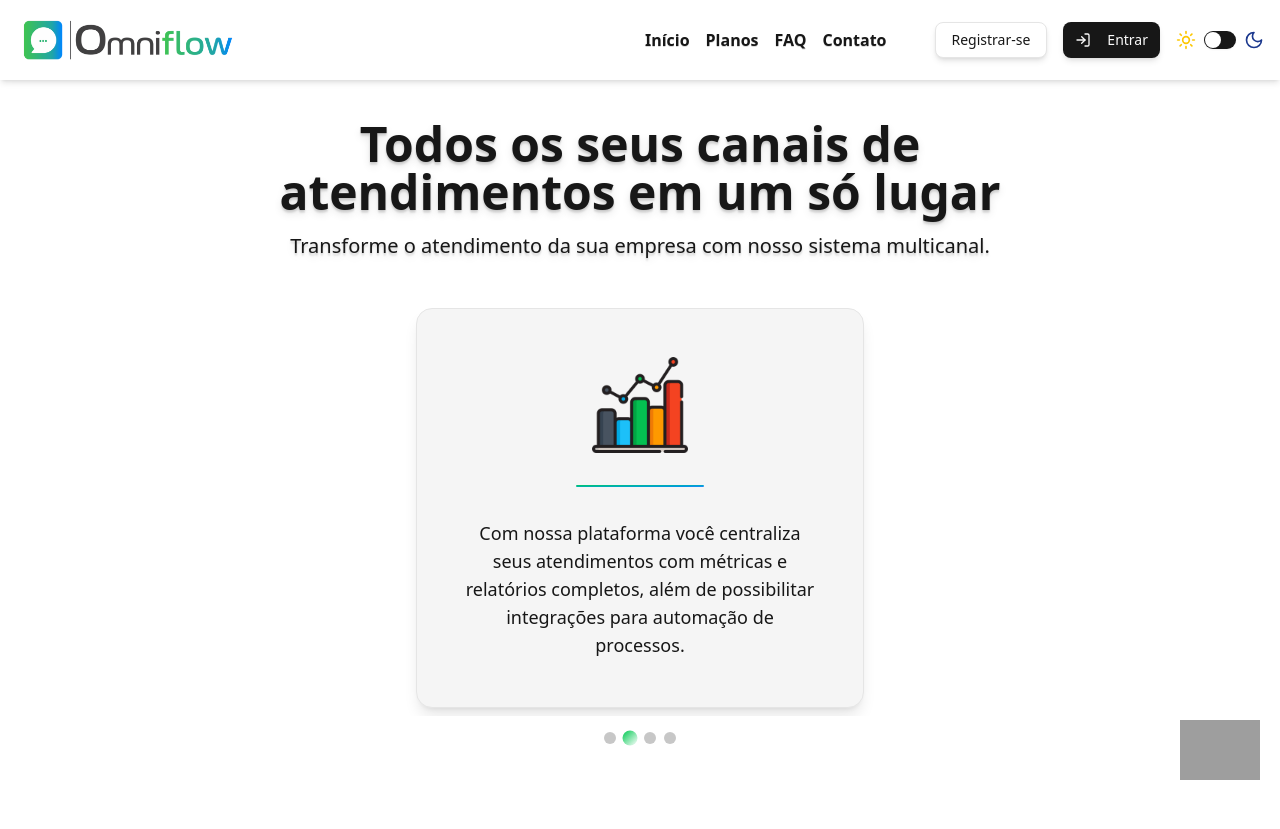
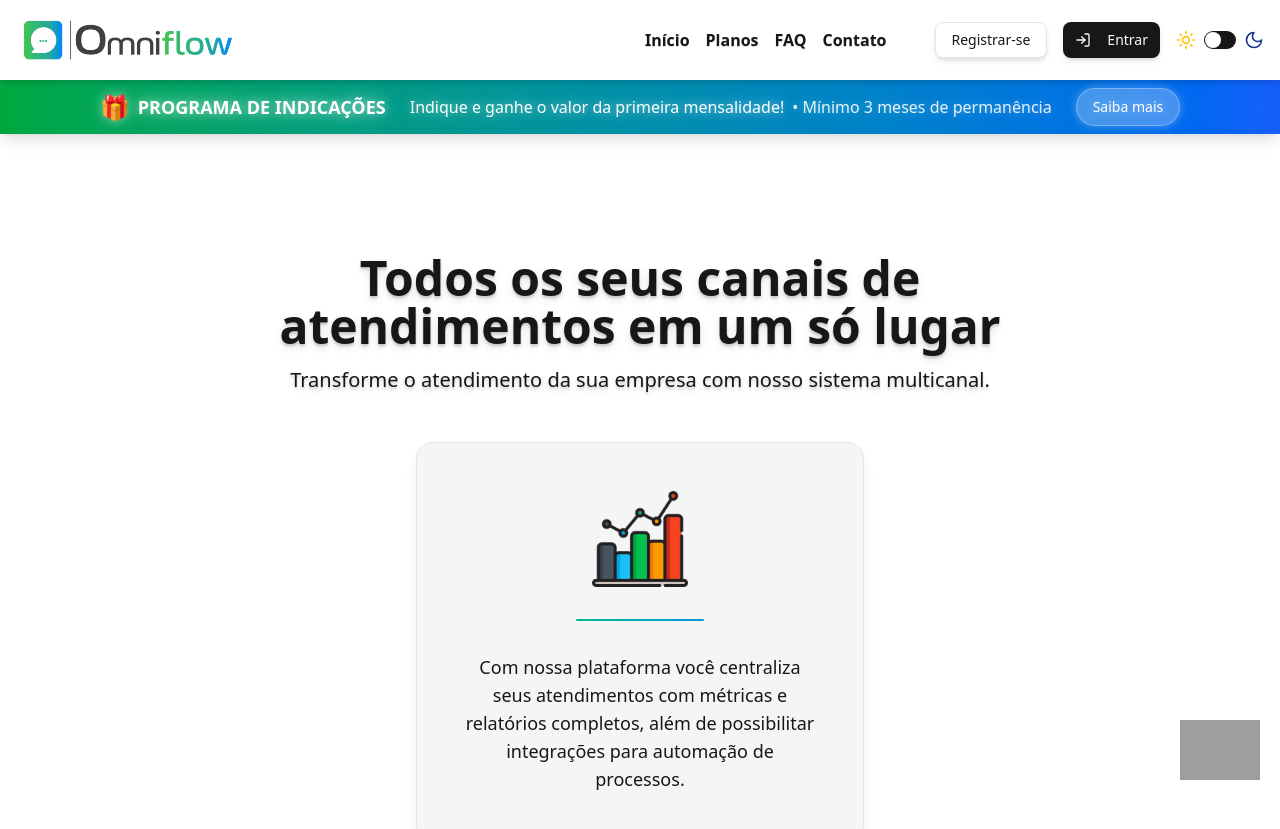
Before and after one commit to paulosantana95/omniflow, a React (Vite) app: page /#/ in a window 1280 px wide. Shown: the top 829 px of the page. Built offline with nearby package versions, Linux system fonts and the light colour scheme; no server answers; grey boxes are pictures that could not be loaded.

Commit message:
feat: add AffiliationBanner component to LandingPage for referral program promotion

```diff
--- /dev/null
+++ b/src/components/AffiliationBanner.tsx
@@ -0,0 +1,48 @@
+export default function AffiliationBanner({ scrollToSection }: { scrollToSection: (section: string) => void }) {
+  return (
+    <div className="bg-gradient-to-r from-green-600 to-blue-600 text-white py-2 px-4 text-center shadow-lg mt-16 md:mt-20 relative overflow-hidden">
+      {/* Efeito de brilho de fundo */}
+      <div className="absolute inset-0 bg-gradient-to-r from-green-500/10 to-blue-500/10 blur-lg"></div>
+
+      <div className="max-w-7xl mx-auto relative z-10">
+        <div className="flex flex-col sm:flex-row items-center justify-center gap-3 sm:gap-6">
+          <div className="flex items-center gap-2">
+            <span
+              className="text-2xl"
+              style={{ filter: 'drop-shadow(0 0 5px rgba(255,255,255,0.4)) drop-shadow(0 0 10px rgba(255,255,255,0.2))' }}
+            >
+              🎁
+            </span>
+            <span
+              className="font-bold text-lg"
+              style={{ filter: 'drop-shadow(0 0 5px rgba(255,255,255,0.5)) drop-shadow(0 0 10px rgba(255,255,255,0.3)) drop-shadow(0 0 15px rgba(34,197,94,0.3))' }}
+            >
+              PROGRAMA DE INDICAÇÕES
+            </span>
+          </div>
+          <div className="text-sm sm:text-base">
+            <span
+              className="font-medium"
+              style={{ filter: 'drop-shadow(0 0 4px rgba(255,255,255,0.4)) drop-shadow(0 0 8px rgba(255,255,255,0.2))' }}
+            >
+              Indique e ganhe o valor da primeira mensalidade!
+            </span>
+            <span
+              className="hidden sm:inline ml-2 opacity-90"
+              style={{ filter: 'drop-shadow(0 0 3px rgba(255,255,255,0.3))' }}
+            >
+              • Mínimo 3 meses de permanência
+            </span>
+          </div>
+          <button
+            onClick={() => scrollToSection('faq')}
+            className="bg-white/20 hover:bg-white/30 px-4 py-2 rounded-full text-sm font-medium transition-all duration-300 border border-white/30 hover:border-white/50 hover:scale-105 shadow-[0_0_8px_rgba(255,255,255,0.2),inset_0_0_8px_rgba(255,255,255,0.05)]"
+            style={{ filter: 'drop-shadow(0 0 4px rgba(255,255,255,0.4))' }}
+          >
+            Saiba mais
+          </button>
+        </div>
+      </div>
+    </div>
+  )
+}
--- a/src/pages/LandingPage.tsx
+++ b/src/pages/LandingPage.tsx
@@ -18,6 +18,7 @@ import { ModeToggle } from "@/components/mode-toggle";
 import useEmblaCarousel from 'embla-carousel-react';
 import { useRef } from 'react';
 import { Link } from "react-router-dom";
+import AffiliationBanner from "@/components/AffiliationBanner";
 
 // Hook para detectar o modo do sistema
 function useSystemTheme() {
@@ -237,7 +238,13 @@ export default function LandingPage() {
         </div>
       </nav >
 
+      {/* Faixa do Programa de Indicações */}
+      <AffiliationBanner scrollToSection={scrollToSection} />
+
       <div className="pt-6 shadow-md">
+      </div>
+
+
       <header id="start" className="bg-background text-center py-16 px-4 md:py-24 text-primary" data-aos="fade-up">
         <div className="max-w-3xl mx-auto">
           <h1 className="text-3xl sm:text-4xl md:text-5xl font-extrabold mb-4 text-shadow-lg">
@@ -380,6 +387,7 @@ export default function LandingPage() {
                 </h3>
                 <p className="text-base text-green-700 dark:text-green-300 leading-relaxed mb-4">
                   Durante o período de teste, você terá acesso limitado às funcionalidades para avaliar a plataforma:
+                  <br />• <strong>7 dias para teste</strong>
                   <br />• <strong>Campanhas de Marketing:</strong> até 100 mensagens
                   <br />• <strong>Disparos em Massa:</strong> até 50 envios
                   <br />• <strong>Atendimentos:</strong> até 100 conversas
@@ -424,13 +432,28 @@ export default function LandingPage() {
       <section id="faq" className="bg-background text-primary py-16 px-4 shadow-md sm:px-6" data-aos="fade-up">
         <h2 className="text-2xl sm:text-3xl font-bold text-center mb-8 text-shadow-2xs">{t.faq}</h2>
         <div className="max-w-3xl mx-auto space-y-6">
-            <details className="bg-background p-4 rounded shadow">
+          <details className="bg-background p-4 rounded shadow hover:bg-muted/50 hover:shadow-lg transition-shadow">
             <summary className="cursor-pointer font-semibold">{t.faq1}</summary>
             <p className="mt-2">{t.faq1desc}</p>
           </details>
-            <details className="bg-background p-4 rounded shadow">
+          <details className="bg-background p-4 rounded shadow hover:bg-muted/50 hover:shadow-lg transition-shadow">
             <summary className="cursor-pointer font-semibold">{t.faq2}</summary>
             <p className="mt-2">{t.faq2desc}</p>
+          </details>
+          <details className="bg-background p-4 rounded shadow hover:bg-muted/50 hover:shadow-lg transition-shadow">
+            <summary className="cursor-pointer font-semibold">🎁 Como funciona o programa de indicações?</summary>
+            <p className="mt-2">
+              Nosso programa de indicações é uma forma de recompensar nossos clientes que ajudam a divulgar a Omniflow.
+              <br /><br />
+              <strong>Como funciona:</strong>
+              <br />• Quando você indica um novo cliente e ele contrata qualquer um de nossos planos, você recebe o valor equivalente à primeira mensalidade escolhida pelo cliente indicado
+              <br />• O bônus será pago somente após a empresa indicada completar um período mínimo de 3 meses de permanência ativa na plataforma
+              <br />• Não há limite de indicações - quanto mais você indicar, mais você pode ganhar
+              <br /><br />
+              <strong>Exemplo:</strong> Se você indicar uma empresa que contratar o plano Boost (R$ 149,90/mês), você receberá R$ 149,90 após ela completar 3 meses como cliente ativo.
+              <br /><br />
+              Entre em contato conosco para mais detalhes sobre como participar do programa de indicações!
+            </p>
           </details>
         </div>
       </section>
@@ -487,7 +510,6 @@ export default function LandingPage() {
           <SignupForm onCancel={() => setOpenForm(false)} />
         </DialogContent>
       </Dialog>
-      </div >
-    </div >
+    </div>
   );
 }
```
Lines whose indentation alone changed are shown as unchanged.
